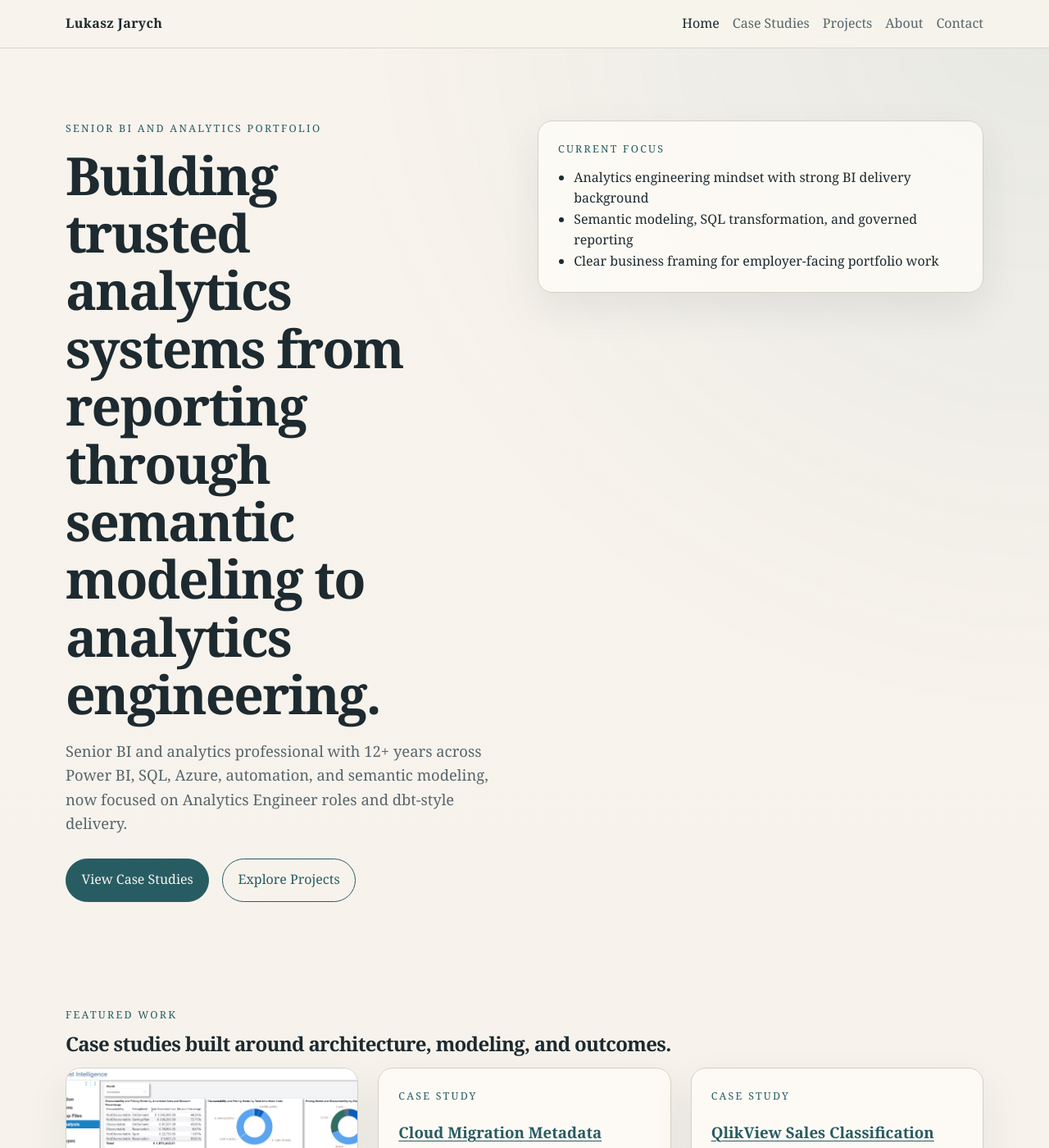
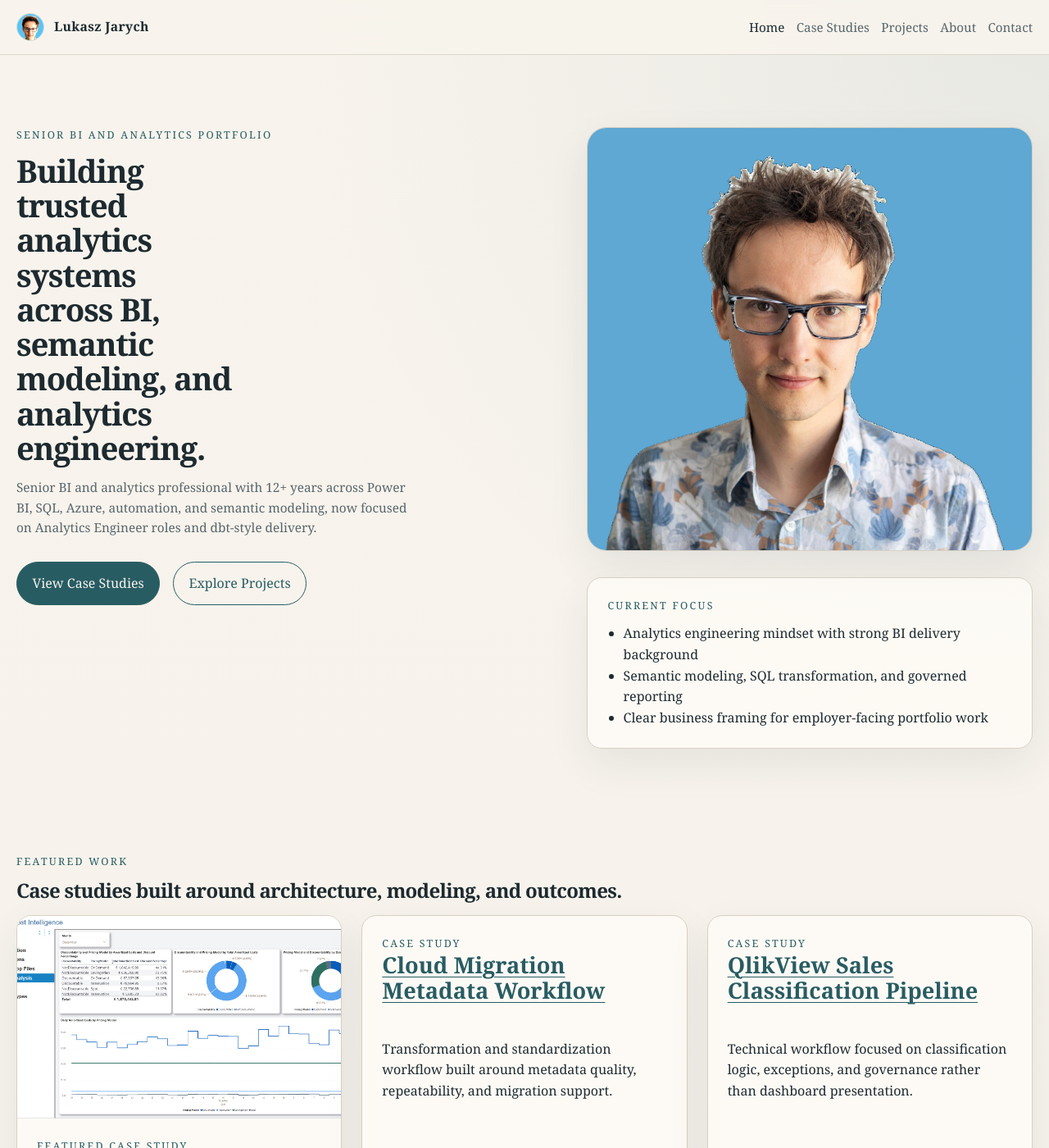
Before and after one commit to lukaszjarych/lukaszjarych.github.io, a Jekyll site: the page built from index.md, in a window 1280 px wide and 1400 px high. Shown: the whole window at 82% size. Built offline with Jekyll 4.4.1, drawn with Linux system fonts in a browser that asks for light colours.

Commit message:
Refine portfolio layout and add local Playwright tooling

```diff
--- /dev/null
+++ b/_data/settings.yml
@@ -0,0 +1,3 @@
+profile_photo: /assets/images/profile/photo.png
+profile_avatar: /assets/images/profile/avatar.png
+profile_photo_alt: "Portrait of Lukasz Jarych"
--- a/_includes/header.html
+++ b/_includes/header.html
@@ -1,6 +1,11 @@
 <header class="site-header">
   <div class="container site-header__inner">
-    <a class="site-title" href="{{ '/' | relative_url }}">{{ site.title }}</a>
+    <a class="site-title" href="{{ '/' | relative_url }}">
+      {% if site.data.settings.profile_avatar %}
+        <img class="site-title__avatar" src="{{ site.data.settings.profile_avatar | relative_url }}" alt="{{ site.data.settings.profile_photo_alt }}">
+      {% endif %}
+      <span>{{ site.title }}</span>
+    </a>
     <nav class="site-nav" aria-label="Main navigation">
       {% for item in site.data.navigation %}
         <a href="{{ item.url | relative_url }}" {% if page.url == item.url %}aria-current="page"{% endif %}>{{ item.title }}</a>
--- /dev/null
+++ b/_includes/lightbox.html
@@ -0,0 +1,9 @@
+<dialog class="lightbox" id="image-lightbox" aria-label="Expanded image view">
+  <form method="dialog" class="lightbox__close-wrap">
+    <button class="lightbox__close" aria-label="Close image preview">Close</button>
+  </form>
+  <figure class="lightbox__figure">
+    <img id="lightbox-image" src="" alt="">
+    <figcaption id="lightbox-caption"></figcaption>
+  </figure>
+</dialog>
--- a/_layouts/default.html
+++ b/_layouts/default.html
@@ -12,6 +12,8 @@
     <main class="site-main">
       {{ content }}
     </main>
+    {% include lightbox.html %}
     {% include footer.html %}
+    <script src="{{ '/assets/js/site.js' | relative_url }}"></script>
   </body>
 </html>
--- a/_layouts/home.html
+++ b/_layouts/home.html
@@ -4,22 +4,29 @@ layout: default
 
 <section class="hero">
   <div class="container hero__grid">
-    <div>
+    <div class="hero-copy">
       <p class="eyebrow">Senior BI and Analytics Portfolio</p>
-      <h1>Building trusted analytics systems from reporting through semantic modeling to analytics engineering.</h1>
+      <h1>Building trusted analytics systems across BI, semantic modeling, and analytics engineering.</h1>
       <p class="lead">Senior BI and analytics professional with 12+ years across Power BI, SQL, Azure, automation, and semantic modeling, now focused on Analytics Engineer roles and dbt-style delivery.</p>
       <div class="hero__actions">
         <a class="button" href="{{ '/case-studies/' | relative_url }}">View Case Studies</a>
         <a class="button button--secondary" href="{{ '/projects/' | relative_url }}">Explore Projects</a>
       </div>
     </div>
-    <aside class="hero-panel">
+    <aside class="hero-side">
+      {% if site.data.settings.profile_photo %}
+        <figure class="profile-card">
+          <img class="profile-card__image" src="{{ site.data.settings.profile_photo | relative_url }}" alt="{{ site.data.settings.profile_photo_alt }}">
+        </figure>
+      {% endif %}
+      <section class="hero-panel">
         <p class="eyebrow">Current Focus</p>
         <ul class="simple-list">
           <li>Analytics engineering mindset with strong BI delivery background</li>
           <li>Semantic modeling, SQL transformation, and governed reporting</li>
           <li>Clear business framing for employer-facing portfolio work</li>
         </ul>
+      </section>
     </aside>
   </div>
 </section>
@@ -35,7 +42,15 @@ layout: default
       {% for case_study in featured_case_studies limit:3 %}
         <article class="card">
           {% if case_study.image %}
+            <button
+              class="image-button"
+              type="button"
+              data-lightbox-src="{{ case_study.image | relative_url }}"
+              data-lightbox-alt="{{ case_study.title }}"
+              data-lightbox-caption="{{ case_study.title }}"
+            >
               <img class="card__image" src="{{ case_study.image | relative_url }}" alt="{{ case_study.title }}">
+            </button>
           {% endif %}
           <div class="card__body">
             <p class="eyebrow">{{ case_study.eyebrow }}</p>
@@ -91,6 +106,11 @@ layout: default
       <p class="eyebrow">About</p>
       <h2>Experienced in the full path from business reporting to data model design.</h2>
       <p>This portfolio is designed as a concise professional hub. It highlights selected work where business value, architecture, transformation logic, and model quality are more important than visual volume.</p>
+      {% if site.data.settings.profile_photo %}
+        <figure class="inline-profile">
+          <img src="{{ site.data.settings.profile_photo | relative_url }}" alt="{{ site.data.settings.profile_photo_alt }}">
+        </figure>
+      {% endif %}
       <p><a href="{{ '/about/' | relative_url }}">Read more about my background</a></p>
     </div>
   </div>
--- a/assets/css/style.scss
+++ b/assets/css/style.scss
@@ -10,7 +10,7 @@
   --muted: #58656b;
   --accent: #285c63;
   --accent-soft: #dce9e9;
-  --max-width: 1120px;
+  --max-width: 1240px;
   --radius: 18px;
   --shadow: 0 20px 50px rgba(29, 42, 48, 0.08);
 }
@@ -64,6 +64,7 @@ img {
 .site-header__inner,
 .site-footer__inner,
 .hero__grid,
+.hero-side,
 .split,
 .case-study__content,
 .contact-strip {
@@ -78,22 +79,34 @@ img {
 }
 
 .site-title {
-  font-size: 1rem;
+  display: inline-flex;
+  align-items: center;
+  gap: 0.75rem;
+  font-size: 0.98rem;
   font-weight: 700;
   text-decoration: none;
   color: var(--text);
   letter-spacing: 0.02em;
 }
 
+.site-title__avatar {
+  width: 34px;
+  height: 34px;
+  border-radius: 999px;
+  object-fit: cover;
+  border: 1px solid rgba(40, 92, 99, 0.18);
+}
+
 .site-nav {
   display: flex;
   flex-wrap: wrap;
-  gap: 1rem;
+  gap: 0.9rem;
 }
 
 .site-nav a {
   text-decoration: none;
   color: var(--muted);
+  font-size: 0.95rem;
 }
 
 .site-nav a[aria-current="page"] {
@@ -116,7 +129,7 @@ img {
 
 .hero__grid,
 .split {
-  grid-template-columns: repeat(2, minmax(0, 1fr));
+  grid-template-columns: minmax(0, 1.1fr) minmax(320px, 0.9fr);
   align-items: start;
 }
 
@@ -131,14 +144,59 @@ img {
 
 .hero h1,
 .page-hero h1 {
-  font-size: clamp(2.6rem, 5vw, 4.5rem);
-  max-width: 12ch;
+  font-size: clamp(1.95rem, 3vw, 3.35rem);
+  max-width: 12.5ch;
+  text-wrap: balance;
 }
 
 .lead {
-  font-size: 1.15rem;
+  font-size: 0.96rem;
   color: var(--muted);
-  max-width: 62ch;
+  max-width: 56ch;
+}
+
+.hero-copy {
+  max-width: 680px;
+}
+
+.hero-side {
+  align-content: start;
+}
+
+.profile-card {
+  margin: 0;
+  overflow: hidden;
+  background: rgba(255, 253, 248, 0.78);
+  border: 1px solid var(--border);
+  border-radius: calc(var(--radius) + 6px);
+  box-shadow: var(--shadow);
+}
+
+.profile-card__image {
+  width: 100%;
+  min-height: 300px;
+  aspect-ratio: 4 / 3.8;
+  object-fit: cover;
+  object-position: center top;
+}
+
+.inline-profile {
+  margin: 1.5rem 0 1rem;
+  max-width: 280px;
+}
+
+.inline-profile img,
+.about-photo img {
+  width: 100%;
+  min-height: 280px;
+  aspect-ratio: 4 / 5;
+  object-fit: cover;
+  object-position: center top;
+}
+
+.about-photo {
+  margin: 1.5rem 0 2rem;
+  max-width: 340px;
 }
 
 .eyebrow {
@@ -191,6 +249,7 @@ img {
   display: grid;
   grid-template-columns: repeat(3, minmax(0, 1fr));
   gap: 1.5rem;
+  align-items: stretch;
 }
 
 .cards--stacked {
@@ -198,6 +257,8 @@ img {
 }
 
 .card {
+  display: flex;
+  flex-direction: column;
   overflow: hidden;
 }
 
@@ -209,7 +270,25 @@ img {
 }
 
 .card__body {
+  display: flex;
+  flex: 1;
+  flex-direction: column;
   padding: 1.5rem;
+}
+
+.card__body h3 {
+  margin-top: 0;
+  font-size: clamp(1.7rem, 1.6vw, 2.25rem);
+  line-height: 1.15;
+}
+
+.card__body p {
+  margin-bottom: 0;
+}
+
+.card__body .tag-list {
+  margin-top: auto;
+  padding-top: 1.25rem;
 }
 
 .tag-list {
@@ -279,6 +358,19 @@ img {
   align-self: start;
 }
 
+.image-button {
+  display: block;
+  width: 100%;
+  padding: 0;
+  border: 0;
+  background: transparent;
+  cursor: zoom-in;
+}
+
+.image-button img {
+  width: 100%;
+}
+
 .figure {
   margin: 0 0 1.5rem;
 }
@@ -289,6 +381,50 @@ img {
   margin-top: 0.6rem;
 }
 
+.lightbox {
+  width: min(92vw, 1400px);
+  max-height: 92vh;
+  padding: 1rem;
+  border: 1px solid var(--border);
+  border-radius: calc(var(--radius) + 6px);
+  background: rgba(255, 253, 248, 0.98);
+  box-shadow: 0 30px 80px rgba(15, 20, 24, 0.25);
+}
+
+.lightbox::backdrop {
+  background: rgba(10, 14, 17, 0.7);
+}
+
+.lightbox__close-wrap {
+  display: flex;
+  justify-content: flex-end;
+  margin-bottom: 0.5rem;
+}
+
+.lightbox__close {
+  border: 1px solid var(--border);
+  border-radius: 999px;
+  background: var(--surface);
+  color: var(--text);
+  padding: 0.5rem 0.85rem;
+  cursor: pointer;
+}
+
+.lightbox__figure {
+  margin: 0;
+}
+
+.lightbox__figure img {
+  width: 100%;
+  max-height: 78vh;
+  object-fit: contain;
+}
+
+.lightbox__figure figcaption {
+  margin-top: 0.75rem;
+  color: var(--muted);
+}
+
 .site-footer {
   padding: 2rem 0 3rem;
   color: var(--muted);
@@ -296,6 +432,7 @@ img {
 
 @media (max-width: 900px) {
   .hero__grid,
+  .hero-side,
   .split,
   .cards,
   .case-study__content,
@@ -314,6 +451,17 @@ img {
   .case-study__gallery {
     position: static;
   }
+
+  .hero h1,
+  .page-hero h1 {
+    max-width: 12ch;
+  }
+
+  .profile-card__image,
+  .inline-profile img,
+  .about-photo img {
+    min-height: 0;
+  }
 }
 
 @media (max-width: 640px) {
@@ -330,4 +478,8 @@ img {
   .container {
     width: min(calc(100% - 1.25rem), var(--max-width));
   }
+
+  .card__body {
+    padding: 1.25rem;
+  }
 }
--- /dev/null
+++ b/assets/js/site.js
@@ -0,0 +1,30 @@
+document.addEventListener("DOMContentLoaded", () => {
+  const lightbox = document.getElementById("image-lightbox");
+  const lightboxImage = document.getElementById("lightbox-image");
+  const lightboxCaption = document.getElementById("lightbox-caption");
+
+  if (!lightbox || !lightboxImage || !lightboxCaption) {
+    return;
+  }
+
+  document.querySelectorAll("[data-lightbox-src]").forEach((trigger) => {
+    trigger.addEventListener("click", () => {
+      lightboxImage.src = trigger.getAttribute("data-lightbox-src") || "";
+      lightboxImage.alt = trigger.getAttribute("data-lightbox-alt") || "";
+      lightboxCaption.textContent = trigger.getAttribute("data-lightbox-caption") || "";
+      lightbox.showModal();
+    });
+  });
+
+  lightbox.addEventListener("click", (event) => {
+    if (event.target === lightbox) {
+      lightbox.close();
+    }
+  });
+
+  document.addEventListener("keydown", (event) => {
+    if (event.key === "Escape" && lightbox.open) {
+      lightbox.close();
+    }
+  });
+});
```
Also changed, not shown: _layouts/case-study.html (+9 -1 lines), about.md (+6 -0 lines), package.json (added, +24 -0 lines), Gemfile.lock (added), assets/images/profile/avatar.png (added), assets/images/profile/photo.png (added), 2 other files. Lines whose indentation alone changed are shown as unchanged.
